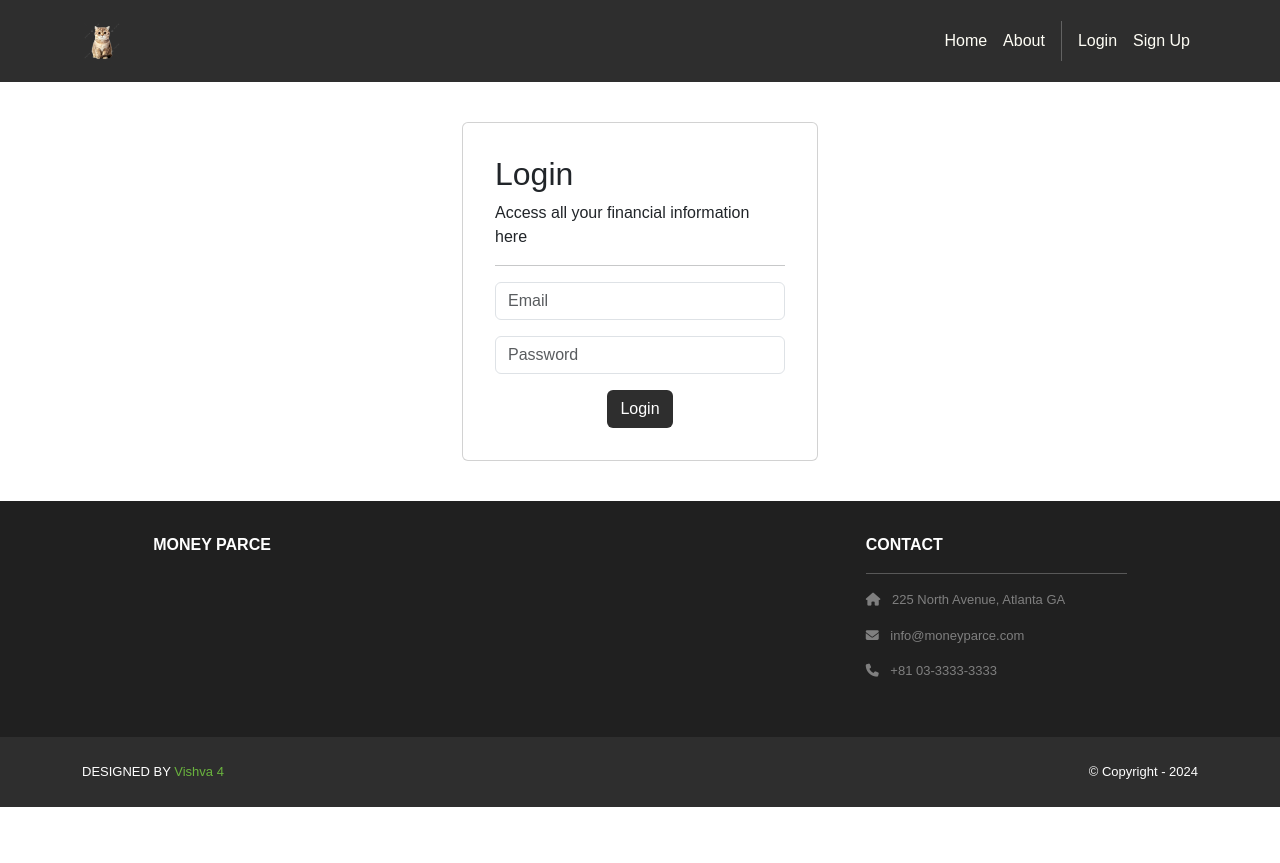
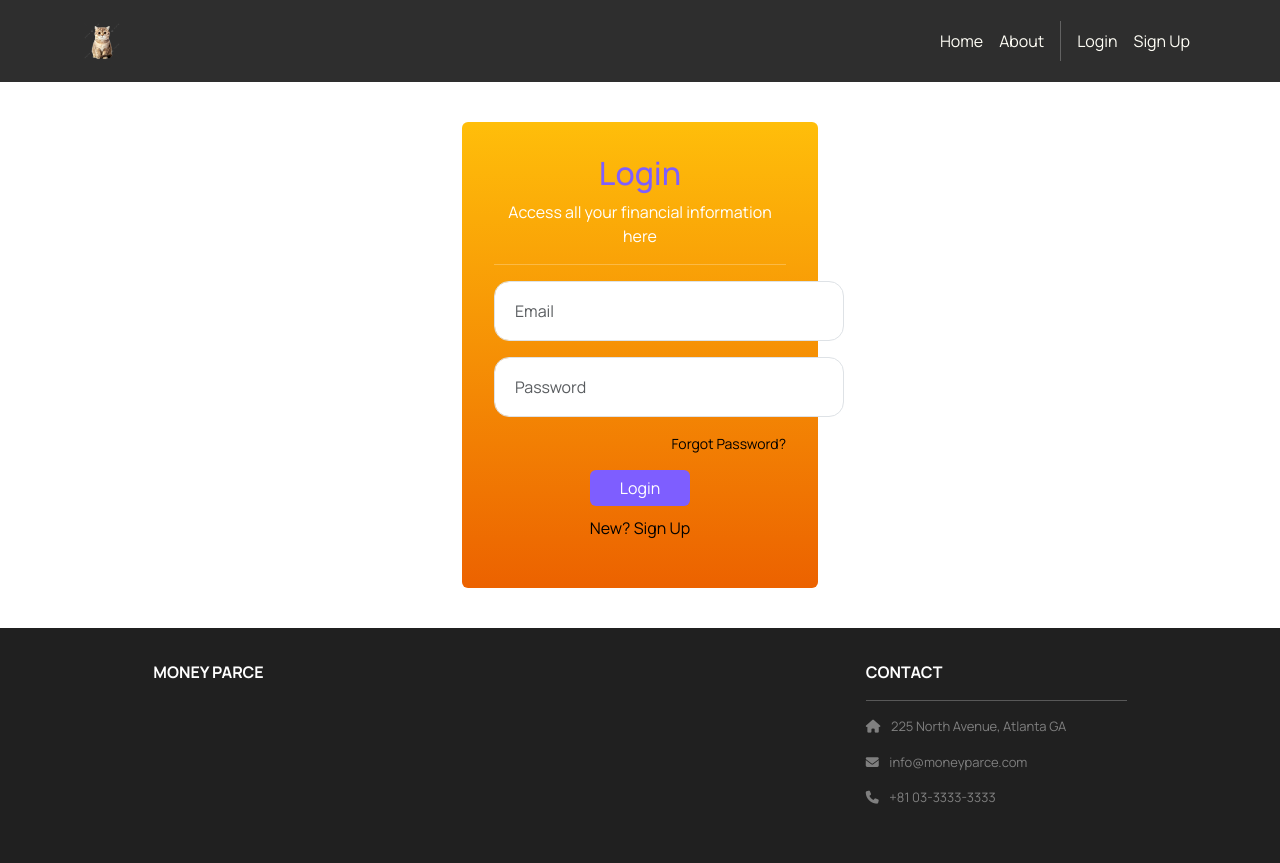
Before and after one commit to NathanDonagi/MoneyParce, a Django app: page /accounts/login/ in a window 1280 px wide. Shown: the top 863 px of the page. Before the commit the page ends 807 px from the top, so only its background shows below. Run offline with Django 5.2, Linux system fonts and the light colour scheme; some libraries are stand-ins or nearby versions.

Commit message:
Changes by neavesturgeon

```diff
--- /dev/null
+++ b/accounts/static/css/login.css
@@ -0,0 +1,45 @@
+.heading {
+    text-align: center;
+    color: #7e5eff;
+}
+.card {
+    background: linear-gradient(to bottom, #FFBE0A, #EC6200); /* Orange ombre */
+    color: white; /* Optional: make text white for contrast */
+    border: none; /* Optional: remove default card border */
+
+}
+.paragraph {
+    text-align: center;
+}
+.custom-login-btn {
+    background-color: #7e5eff;
+    color: white;
+    border: none;
+    width: 100px; /* Change if too large/small */
+    padding-left: 20px;
+    padding-right: 20px;
+    padding-top: -50px;
+    text-align: center;
+}
+
+.custom-login-btn:hover {
+    background-color: #6a4edc;
+}
+
+.small {
+    text-align: right;
+    color: black;
+}
+.smallOther {
+    text-align: center;
+    color: black;
+    padding-top: 10px;
+    text-align: center;
+}
+
+.form-control {
+    width: 350px;
+    height: 60px;
+    border-radius: 15px;
+    padding-left: 20px;
+}
--- a/accounts/templates/login.html
+++ b/accounts/templates/login.html
@@ -32,11 +32,11 @@
                        autocomplete="current-password"
                        class="form-control" placeholder = "Password">
               </p>
+                <p class="small">Forgot Password?</p>
               <div class="text-center">
-                <button type="submit"
-                  class="btn bg-dark text-white">Login
-                </button>
+                <button type="submit" class="btn custom-login-btn text-white">Login</button>
               </div>
+                <p class="smallOther">New? Sign Up</p>
             </form>
           </div>
         </div>
--- a/accounts/templates/signup.html
+++ b/accounts/templates/signup.html
@@ -14,9 +14,9 @@
             <form method="POST">
               {% csrf_token %}
               {{ template_data.userForm.as_p }}
-              <button type="submit"
-                class="btn bg-dark text-white">Sign Up
-              </button>
+                <div class = "text-center">
+                    <button type="submit" class="btn custom-login-btn text-white">Sign Up</button>
+                </div>
             </form>
           </div>
         </div>
--- a/finances/static/css/budgets.css
+++ b/finances/static/css/budgets.css
@@ -62,7 +62,7 @@ body.modal-open #page-content {
 }
 
 .sort-btn.active {
-  background-color: #0d6efd;
+  background-color: #da560e;
   color: white;
 }
 
--- a/finances/templates/finances/profile.html
+++ b/finances/templates/finances/profile.html
@@ -1,5 +1,7 @@
 {% extends 'base.html' %}
 {% block content %}
+    {% load static %}
+    <link rel="stylesheet" href="{% static 'css/profile.css' %}">
 <header class="masthead bg-index text-white text-center py-4">
 </header>
 
@@ -25,7 +27,7 @@
       <div class="col-md-6">
         <div class="card text-center shadow rounded-5 advice-card">
           <div class="card-body">
-            <h5 class="card-title">Budgeting Advice</h5>
+            <h3 class="card-title">Budgeting Advice</h3>
             <ul class="list-unstyled">
                 {% for item in advice %}
                     <li class="mb-2">
@@ -38,7 +40,7 @@
                 {% endfor %}
             </ul>
               <div class="text-muted small mt-3">
-                  <em>Advice generated by AI.</em>
+                  <em class="aiCredit">Advice generated by AI.</em>
               </div>
           </div>
         </div>
--- a/moneyparce/templates/base.html
+++ b/moneyparce/templates/base.html
@@ -5,7 +5,9 @@
     <title>{{ template_data.title }}</title>
       <link href="https://cdn.jsdelivr.net/npm/bootstrap@5.3.3/dist/css/bootstrap.min.css" rel="stylesheet" crossorigin="anonymous">
       <link rel="stylesheet" href="https://cdnjs.cloudflare.com/ajax/libs/font-awesome/6.1.1/css/all.min.css">
-      <link href="https://fonts.googleapis.com/css2?family=Poppins:wght@300;400;500;600;700&display=swap" rel="stylesheet">
+      <link rel="preconnect" href="https://fonts.googleapis.com">
+      <link rel="preconnect" href="https://fonts.gstatic.com" crossorigin>
+      <link href="https://fonts.googleapis.com/css2?family=Manrope:wght@200..800&display=swap" rel="stylesheet">
       <script src="https://cdn.jsdelivr.net/npm/bootstrap@5.3.3/dist/js/bootstrap.bundle.min.js"crossorigin="anonymous"></script>
       <link rel="icon" type="image/png" href="{% static 'img/favicon.png' %}">
       <link rel="stylesheet" type="text/css" href="{% static 'css/style.css' %}">
--- a/reports/templates/reports/financial_reports.html
+++ b/reports/templates/reports/financial_reports.html
@@ -1,5 +1,6 @@
 {% extends 'base.html' %}
 {% load static %}
+    <link rel="stylesheet" href="{% static 'css/reports.css' %}">
 
 {% block title %}Financial Reports{% endblock %}
 
--- a/reports/templates/reports/spending_trends.html
+++ b/reports/templates/reports/spending_trends.html
@@ -1,5 +1,6 @@
 {% extends 'base.html' %}
 {% load static %}
+ <link rel="stylesheet" href="{% static 'css/reports.css' %}">
 
 {% block title %}Spending Trends{% endblock %}
 
```
Also changed, not shown: finances/static/css/profile.css (added, +38 -0 lines), home/static/css/home.css (added, +16 -0 lines), reports/static/css/reports.css (added).
